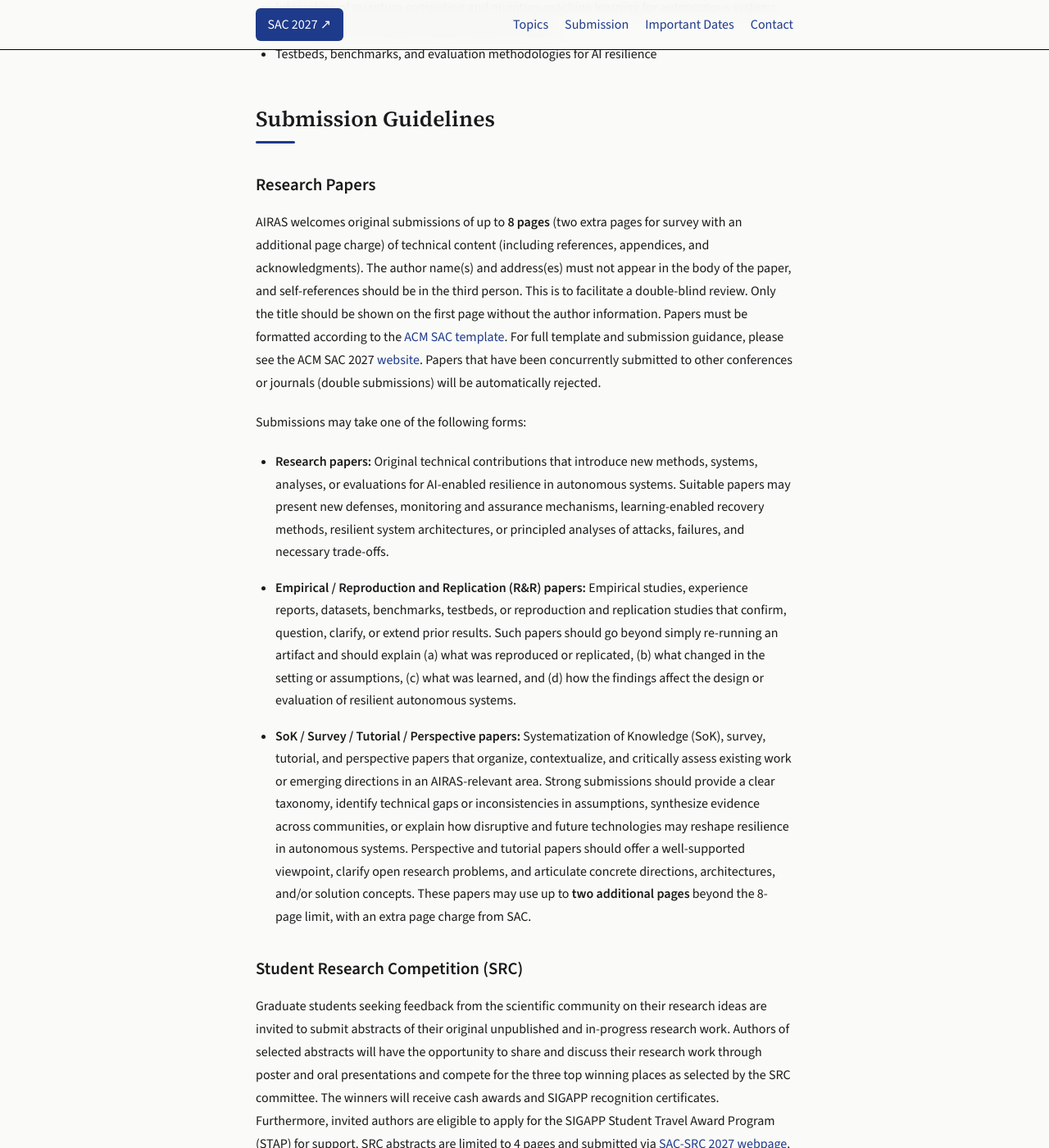
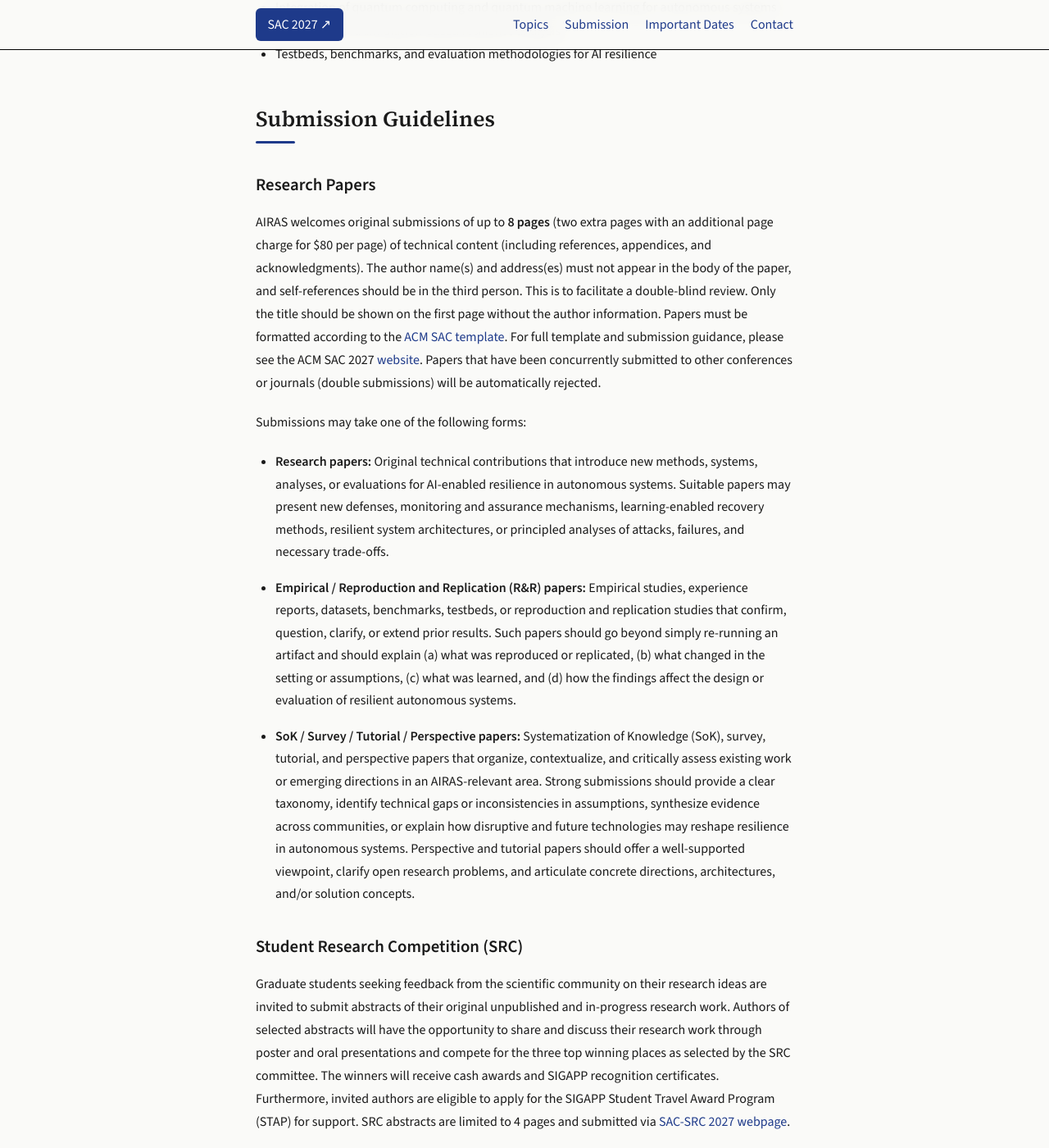
Before and after one commit to airas-sac/airas-sac.github.io, a Jekyll site: the page built from airas2027/index.md, in a window 1280 px wide and 1400 px high, scrolled down 1311 px. Shown: the whole window at 82% size. Built offline with Jekyll 4.4.1, drawn with Linux system fonts in a browser that asks for light colours.

Commit message:
Update index.md

```diff
--- a/airas2027/index.md
+++ b/airas2027/index.md
@@ -59,13 +59,13 @@ resilience of AI-driven autonomous systems broadly. Topics include, but are not
 ### Research Papers
 {: .submission-heading}
 
-AIRAS welcomes original submissions of up to **8 pages** (two extra pages for survey with an additional page charge) of technical content (including references, appendices, and acknowledgments). The author name(s) and address(es) must not appear in the body of the paper, and self-references should be in the third person. This is to facilitate a double-blind review. Only the title should be shown on the first page without the author information. Papers must be formatted according to the [ACM SAC template](https://www.sigapp.org/sac/sac2027/). For full template and submission guidance, please see the ACM SAC 2027 [website](https://www.sigapp.org/sac/sac2027/). Papers that have been concurrently submitted to other conferences or journals (double submissions) will be automatically rejected.
+AIRAS welcomes original submissions of up to **8 pages** (two extra pages with an additional page charge for $80 per page) of technical content (including references, appendices, and acknowledgments). The author name(s) and address(es) must not appear in the body of the paper, and self-references should be in the third person. This is to facilitate a double-blind review. Only the title should be shown on the first page without the author information. Papers must be formatted according to the [ACM SAC template](https://www.sigapp.org/sac/sac2027/). For full template and submission guidance, please see the ACM SAC 2027 [website](https://www.sigapp.org/sac/sac2027/). Papers that have been concurrently submitted to other conferences or journals (double submissions) will be automatically rejected.
 
 Submissions may take one of the following forms:
 
 - **Research papers:** Original technical contributions that introduce new methods, systems, analyses, or evaluations for AI-enabled resilience in autonomous systems. Suitable papers may present new defenses, monitoring and assurance mechanisms, learning-enabled recovery methods, resilient system architectures, or principled analyses of attacks, failures, and necessary trade-offs.
 - **Empirical / Reproduction and Replication (R&R) papers:** Empirical studies, experience reports, datasets, benchmarks, testbeds, or reproduction and replication studies that confirm, question, clarify, or extend prior results. Such papers should go beyond simply re-running an artifact and should explain (a) what was reproduced or replicated, (b) what changed in the setting or assumptions, (c) what was learned, and (d) how the findings affect the design or evaluation of resilient autonomous systems.
-- **SoK / Survey / Tutorial / Perspective papers:** Systematization of Knowledge (SoK), survey, tutorial, and perspective papers that organize, contextualize, and critically assess existing work or emerging directions in an AIRAS-relevant area. Strong submissions should provide a clear taxonomy, identify technical gaps or inconsistencies in assumptions, synthesize evidence across communities, or explain how disruptive and future technologies may reshape resilience in autonomous systems. Perspective and tutorial papers should offer a well-supported viewpoint, clarify open research problems, and articulate concrete directions, architectures, and/or solution concepts. These papers may use up to **two additional pages** beyond the 8-page limit, with an extra page charge from SAC.
+- **SoK / Survey / Tutorial / Perspective papers:** Systematization of Knowledge (SoK), survey, tutorial, and perspective papers that organize, contextualize, and critically assess existing work or emerging directions in an AIRAS-relevant area. Strong submissions should provide a clear taxonomy, identify technical gaps or inconsistencies in assumptions, synthesize evidence across communities, or explain how disruptive and future technologies may reshape resilience in autonomous systems. Perspective and tutorial papers should offer a well-supported viewpoint, clarify open research problems, and articulate concrete directions, architectures, and/or solution concepts.
 {: .submission-list}
 
 
```
